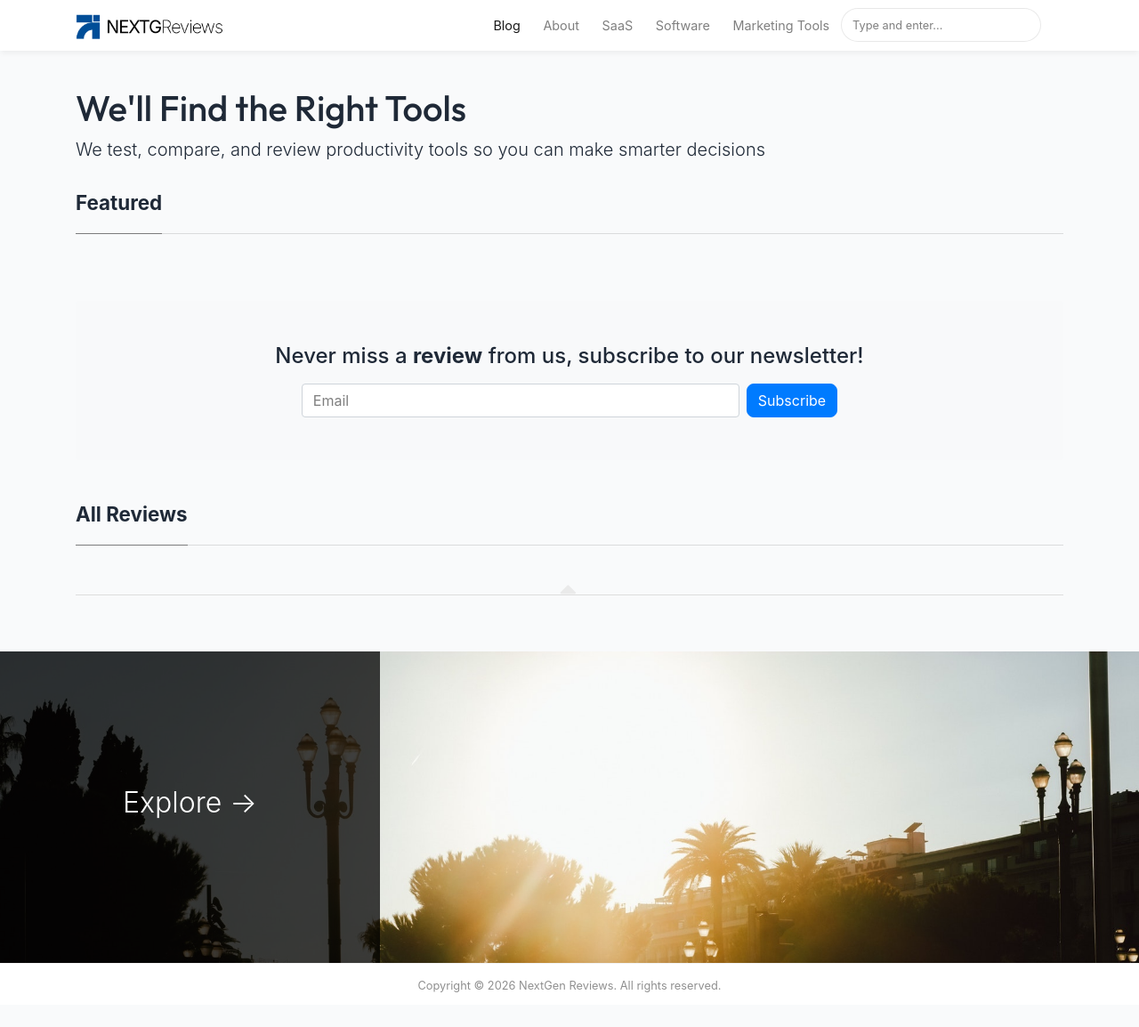
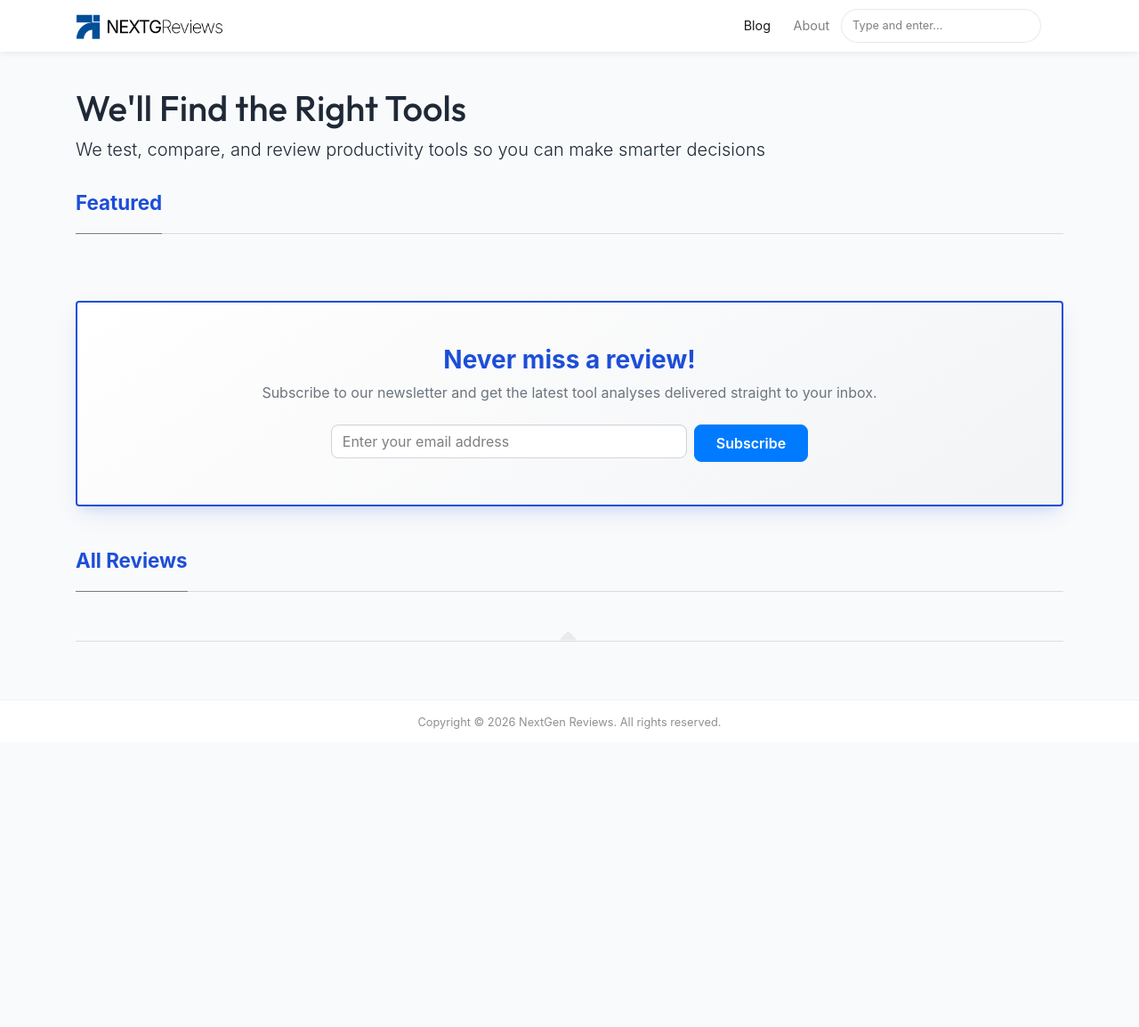
Before and after one commit to nextgenrev/nextgenrev.github.io, a Jekyll site: the page built from index.html, in a window 1280 px wide and 1191 px high. Shown: the top 1154 px of the window at 89% size. Built offline with Jekyll 4.4.1, drawn with Linux system fonts in a browser that asks for light colours; nearby versions of some CDN libraries; the list of posts is cut into pages by our own code.

Commit message:
Update site v4

```diff
--- a/_layouts/default.html
+++ b/_layouts/default.html
@@ -4,11 +4,13 @@
 <meta charset="utf-8">
 <meta name="viewport" content="width=device-width, initial-scale=1, shrink-to-fit=no">
 
-<link rel="icon" href="{{ site.baseurl }}/assets/images/logo.png">
+<link rel="icon" href="{{ site.baseurl }}/assets/images/27737.png">
 
-<title>{{ page.title }} | {{site.name}}</title>
+{% capture seo_title %}{% if page.layout == 'post' %}{% if page.title contains 'Review' %}{{ page.title }}{% else %}{{ page.title }} Review{% endif %}{% else %}{{ page.title }}{% endif %}{% endcapture %}
+<title>{{ seo_title }} | {{ site.name }}</title>
+<meta name="description" content="{% if page.layout == 'post' %}Read our comprehensive {{ seo_title }}. We test, compare, and review productivity tools so you can make smarter decisions.{% else %}{{ site.description }}{% endif %}">
 
-{% seo %}
+{% seo title=false %}
 
 <link rel="stylesheet" href="https://stackpath.bootstrapcdn.com/bootstrap/4.1.3/css/bootstrap.min.css" integrity="sha384-MCw98/SFnGE8fJT3GXwEOngsV7Zt27NXFoaoApmYm81iuXoPkFOJwJ8ERdknLPMO" crossorigin="anonymous">
 
@@ -75,18 +77,6 @@ ga('send', 'pageview');
                 <a class="nav-link" href="{{ site.baseurl }}/about">About</a>
                 </li>
 
-                <li class="nav-item">
-                <a class="nav-link" href="{{ site.baseurl }}/categories#saas">SaaS</a>
-                </li>
-
-                <li class="nav-item">
-                <a class="nav-link" href="{{ site.baseurl }}/categories#software">Software</a>
-                </li>
-
-                <li class="nav-item">
-                <a class="nav-link" href="{{ site.baseurl }}/categories#marketing-tools">Marketing Tools</a>
-                </li>
-
                 {% include search-lunr.html %}
 
             </ul>
@@ -122,30 +112,7 @@ ga('send', 'pageview');
 
 </div>
 
-<!-- Categories Jumbotron
-================================================== -->
-<div class="jumbotron fortags">
-	<div class="d-md-flex h-100">
-		<div class="col-md-4 transpdark align-self-center text-center h-100">
-            <div class="d-md-flex align-items-center justify-content-center h-100">
-                <h2 class="d-md-block align-self-center py-1 font-weight-light">Explore <span class="d-none d-md-inline">→</span></h2>
-            </div>
-		</div>
-		<div class="col-md-8 p-5 align-self-center text-center">
-            {% assign categories_list = site.categories %}
-            {% if categories_list.first[0] == null %}
-                {% for category in categories_list %}
-                    <a class="mt-1 mb-1" href="{{site.baseurl}}/categories#{{ category | url_escape | strip | replace: ' ', '-' }}">{{ category | camelcase }} ({{ site.tags[category].size }})</a>
-                {% endfor %}
-            {% else %}
-                {% for category in categories_list %}
-                    <a class="mt-1 mb-1" href="{{site.baseurl}}/categories#{{ category[0] | url_escape | strip | replace: ' ', '-' }}">{{ category[0] | camelcase }} ({{ category[1].size }})</a>
-                {% endfor %}
-            {% endif %}
-            {% assign categories_list = nil %}
-		</div>
-	</div>
-</div>
+
 
 <!-- Begin Footer
 ================================================== -->
--- a/index.html
+++ b/index.html
@@ -9,7 +9,7 @@ title: Home
 ================================================== -->
 <section class="featured-posts">
     <div class="section-title">
-        <h2><span>Featured</span></h2>
+        <h2 style="color: #1D4ED8; font-weight: 700;"><span>Featured</span></h2>
     </div>
     <div class="row">
 
@@ -31,13 +31,14 @@ title: Home
 {% if site.mailchimp-list %}
 <!-- Newsletter
 ================================================== -->
-<div class="newsletter-section mb-5 mt-5 p-5 bg-light rounded text-center">
+<div class="newsletter-section mb-5 mt-5 p-5 rounded text-center" style="border: 2px solid #1D4ED8; box-shadow: 0 10px 25px -5px rgba(29, 78, 216, 0.15), 0 8px 10px -6px rgba(29, 78, 216, 0.1); background: linear-gradient(145deg, #ffffff, #f3f4f6);">
 	<div class="container">
-		<h4 class="mb-3">Never miss a <b>review</b> from us, subscribe to our newsletter!</h4>
+		<h3 class="mb-2" style="font-weight: 700; color: #1D4ED8;">Never miss a review!</h3>
+        <p class="text-muted mb-4">Subscribe to our newsletter and get the latest tool analyses delivered straight to your inbox.</p>
         <form action="{{site.mailchimp-list}}" method="post" name="mc-embedded-subscribe-form" class="wj-contact-form validate" target="_blank" novalidate>
             <div class="mc-field-group d-flex justify-content-center">
-            <input type="email" placeholder="Email" name="EMAIL" class="form-control mr-2 w-50" id="mce-EMAIL" autocomplete="on" required>
-            <button type="submit" name="subscribe" class="btn btn-primary">Subscribe</button>
+            <input type="email" placeholder="Enter your email address" name="EMAIL" class="form-control mr-2" style="max-width: 400px; border-radius: 8px; border: 1px solid #d1d5db; box-shadow: inset 0 1px 2px rgba(0,0,0,0.05);" id="mce-EMAIL" autocomplete="on" required>
+            <button type="submit" name="subscribe" class="btn btn-primary" style="border-radius: 8px; font-weight: 600; padding: 0.5rem 1.5rem; transition: all 0.3s ease;">Subscribe</button>
             </div>
         </form>
 	</div>
@@ -49,9 +50,7 @@ title: Home
 <section class="recent-posts">
 
     <div class="section-title">
-
-        <h2><span>All Reviews</span></h2>
-
+        <h2 style="color: #1D4ED8; font-weight: 700;"><span>All Reviews</span></h2>
     </div>
 
     <div class="row listrecent">
```
